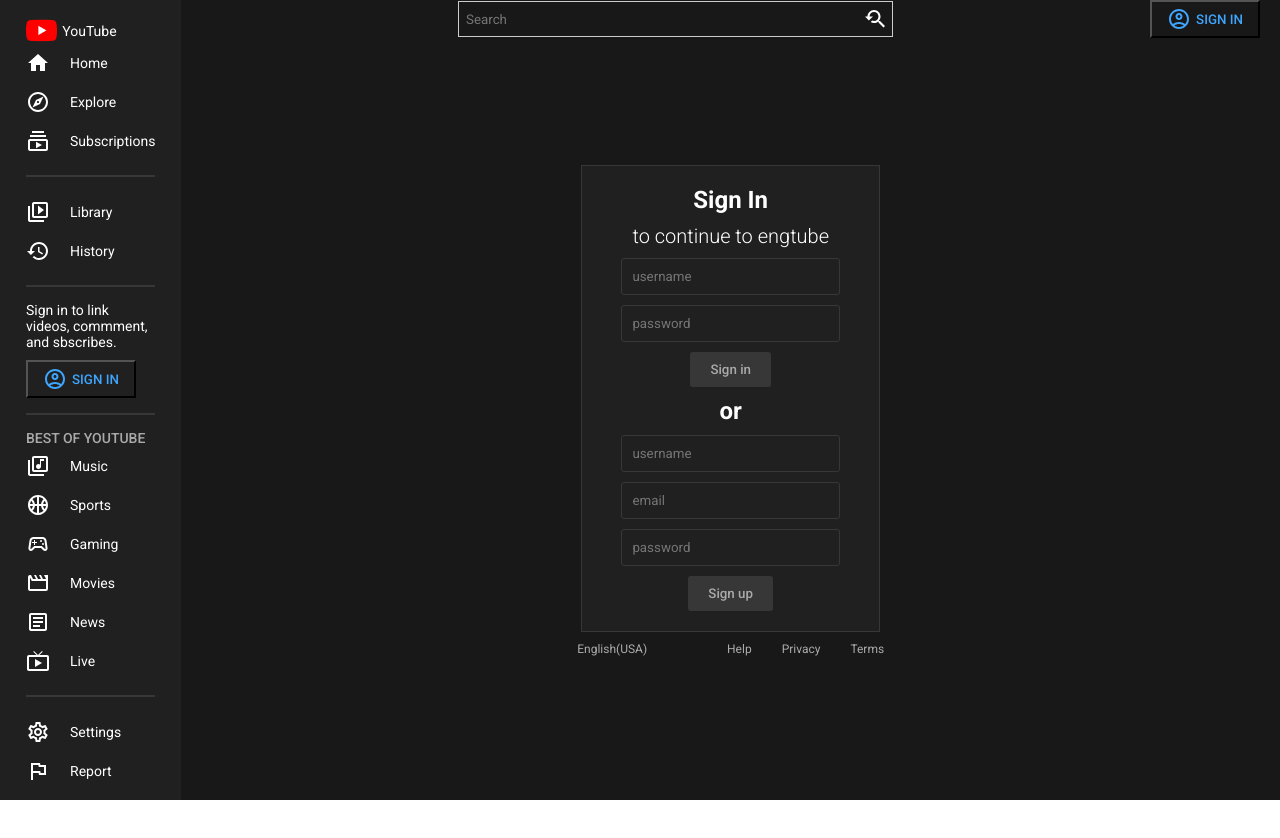
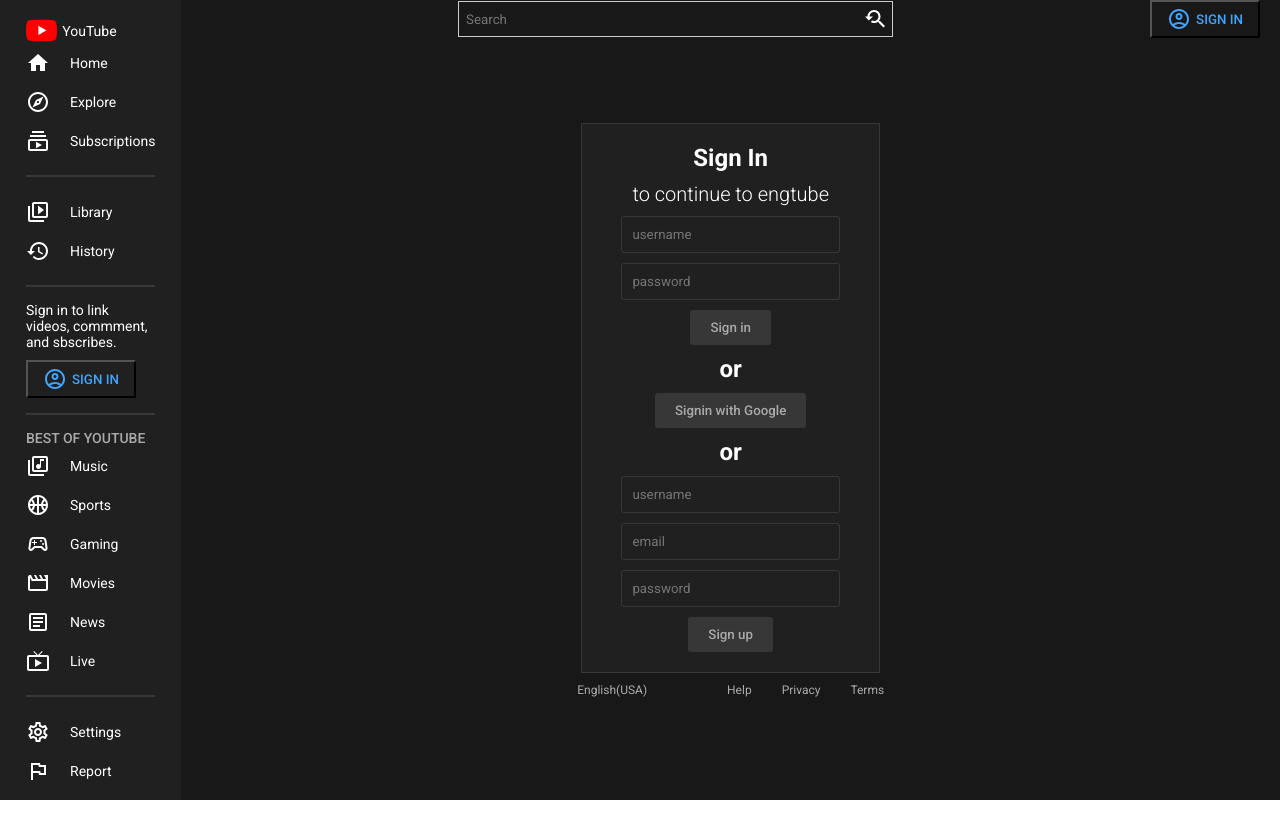
Before and after one commit to Kantaro0829/youtube-clone, a React (Create React App) app in the folder front/: page /signin in a window 1280 px wide. Shown: the top 838 px of the page. Built offline with nearby package versions, Linux system fonts and the light colour scheme.

Commit message:
[update] sign in ページにGoogleアカウント連携オプションを表示

```diff
--- a/front/src/firebase.js
+++ b/front/src/firebase.js
@@ -17,3 +17,4 @@
 export const auth = getAuth();
 export const provider = new GoogleAuthProvider();
 export default app;
+//2:21:47
--- a/front/src/pages/SignIn.jsx
+++ b/front/src/pages/SignIn.jsx
@@ -4,6 +4,8 @@
 import styled from 'styled-components';
 
 import { loginFailure, loginStart, loginSuccess } from '../redux/userSlice'
+import { auth, provider } from '../firebase';
+import {signInWithPopup} from 'firebase/auth'
 
 const Container = styled.div`
     display: flex;
@@ -87,6 +89,15 @@
       }
     }
 
+    const signInWithGoogle = ()=> {
+      signInWithPopup(auth, provider)
+        .then((result)=> {
+          console.log(result)
+        }).catch((error) => {
+          console.log(error)
+      })
+    }
+
     return (
         <Container>
             <Wrapper>
@@ -96,6 +107,8 @@
                 <Input type="password" placeholder="password" onChange={e=>setPassword(e.target.value)}/>
                 <Button onClick={handleLogin}>Sign in</Button>
 
+                <Title>or</Title>
+                <Button onClick={signInWithGoogle}>Signin with Google</Button>
                 <Title>or</Title>
                 <Input placeholder="username" onChange={e=>setName(e.target.value)}/>
                 <Input placeholder="email" onChange={e=>setEmail(e.target.value)}/>
```
